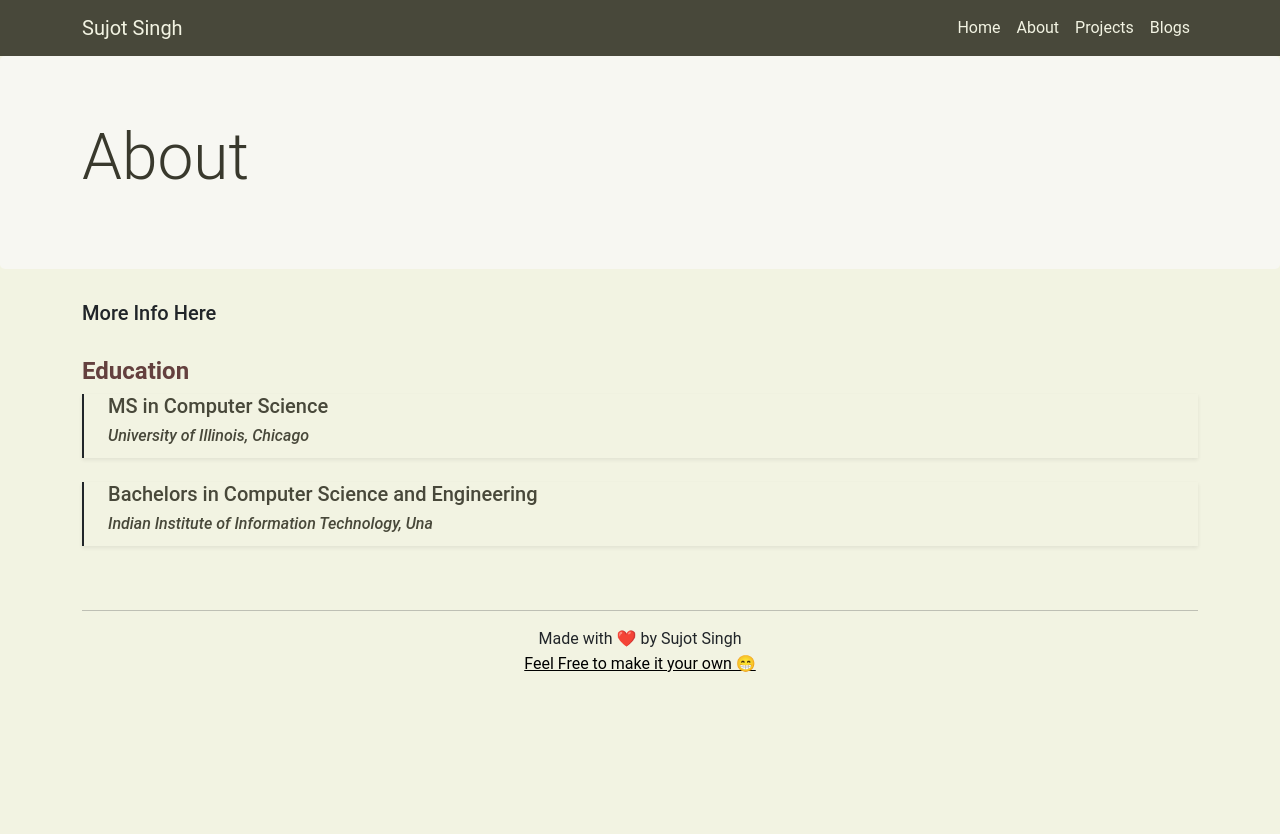
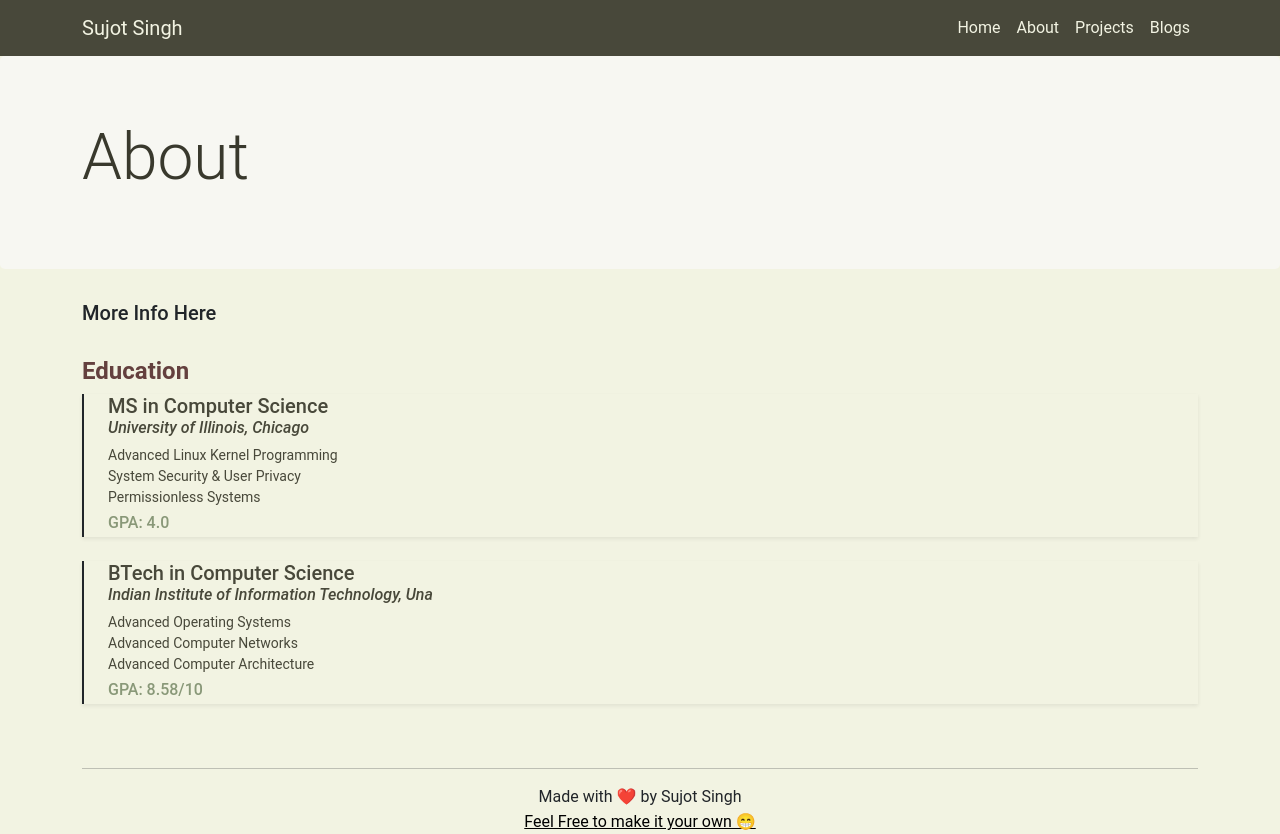
Before and after one commit to 3xcess/3xcess.github.io, a React (Vite) app: page /about in a window 1280 px wide. Before the commit the page ends 800 px from the top, so only its background shows below. Built offline with nearby package versions, Linux system fonts and the light colour scheme.

Commit message:
Added Education
Updated to latest info - May 2025

```diff
--- a/src/Pages/Resources/info/Edu.jsx
+++ b/src/Pages/Resources/info/Edu.jsx
@@ -6,21 +6,39 @@ const Edu = () => {
 
         <div className="border-start border-2 border-dark shadow-sm ps-4">
             <div className="mb-4 position-relative">
-                <b><h5 style={{ color: "#48483A" }}>MS in Computer Science</h5></b>
+                <b><h5 style={{ color: "#48483A", margin:"0" }}>MS in Computer Science</h5></b>
                 <h6 style={{ color: "#48483A" }}><i>University of Illinois, Chicago</i></h6>
-                <p style={{ color: "#48483A", paddingBottom: "5px" }}>
+                <p style={{ color: "#48483A", fontSize: "14px", margin:"0" }}>
+                    Advanced Linux Kernel Programming<br></br>
+                </p>
+                <p style={{ color: "#48483A", fontSize: "14px", margin:"0"}}>
+                    System Security & User Privacy<br></br>
+                </p>
+                <p style={{ color: "#48483A", fontSize: "14px", margin:"0", paddingBottom:"5px"}}>
+                    Permissionless Systems<br></br>
+                </p>
 
-                </p>
+                <h6 style={{paddingBottom: "5px", color: "#899878"}}>GPA: 4.0</h6>
+
             </div>
         </div>
 
         <div className="border-start border-2 border-dark shadow-sm ps-4">
             <div className="mb-4 position-relative">
-                <b><h5 style={{ color: "#48483A" }}>Bachelors in Computer Science and Engineering</h5></b>
+                <b><h5 style={{ color: "#48483A", margin:"0" }}>BTech in Computer Science</h5></b>
                 <h6 style={{ color: "#48483A" }}><i>Indian Institute of Information Technology, Una</i></h6>
-                <p style={{ color: "#48483A", paddingBottom: "5px" }}>
+                <p style={{ color: "#48483A", fontSize: "14px", margin:"0" }}>
+                    Advanced Operating Systems<br></br>
+                </p>
+                <p style={{ color: "#48483A", fontSize: "14px", margin:"0"}}>
+                    Advanced Computer Networks<br></br>
+                </p>
+                <p style={{ color: "#48483A", fontSize: "14px", margin:"0", paddingBottom:"5px"}}>
+                    Advanced Computer Architecture<br></br>
+                </p>
 
-                </p>
+                <h6 style={{paddingBottom: "5px", color: "#899878"}}>GPA: 8.58/10</h6>
+
             </div>
         </div>
     </div>
```
